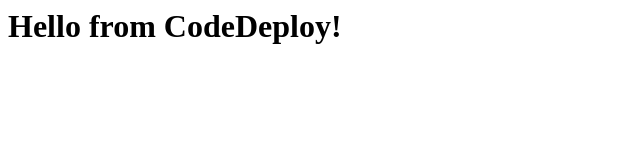
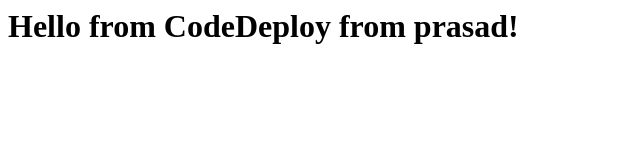
Before and after one commit to drkkngt9009-rev/ci-cd-demo, a plain HTML site: page index.html in a window 1280 px wide. Shown: the whole page, without its empty margins (0-640 px from the left). Drawn offline with Linux system fonts and the light colour scheme.

Commit message:
Update index.html

```diff
--- a/index.html
+++ b/index.html
@@ -1 +1 @@
-<h1>Hello from CodeDeploy!</h1>
+<h1>Hello from CodeDeploy from prasad!</h1>
```
